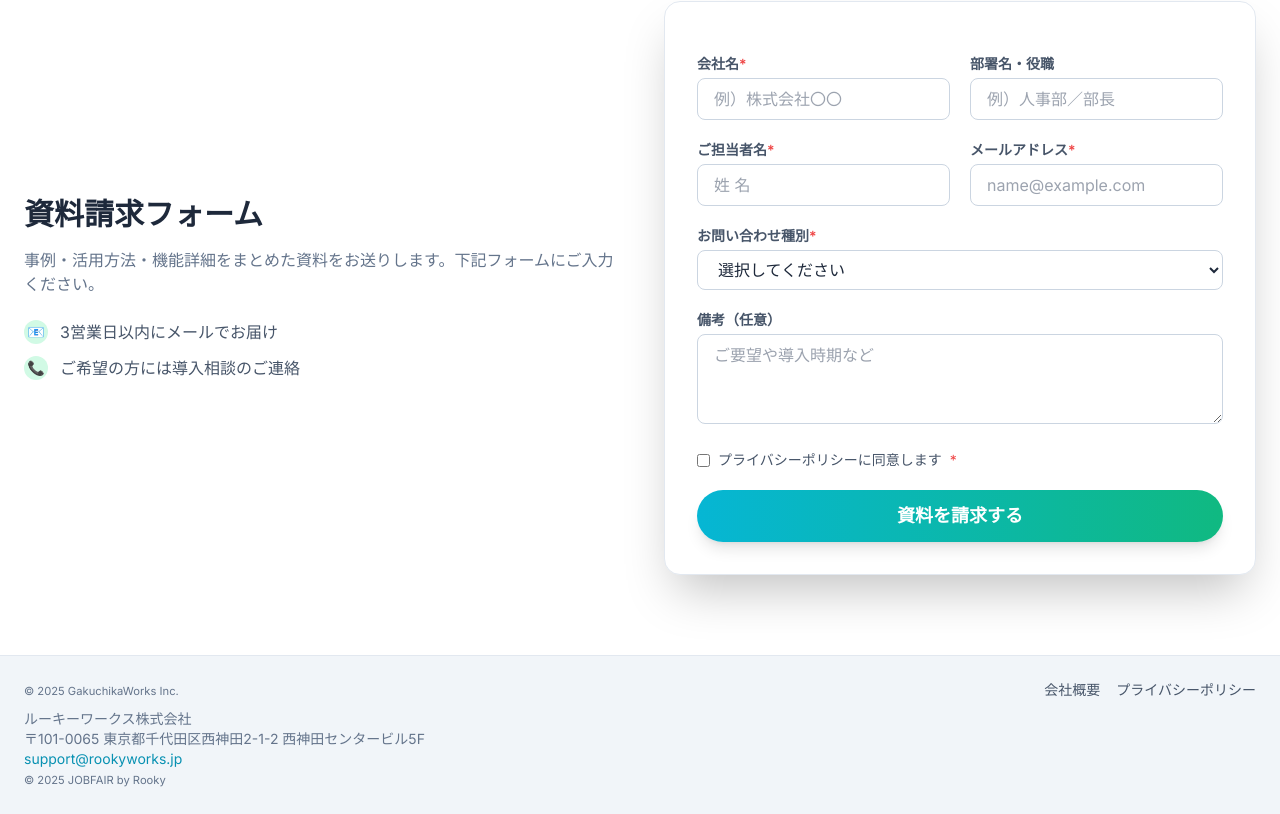
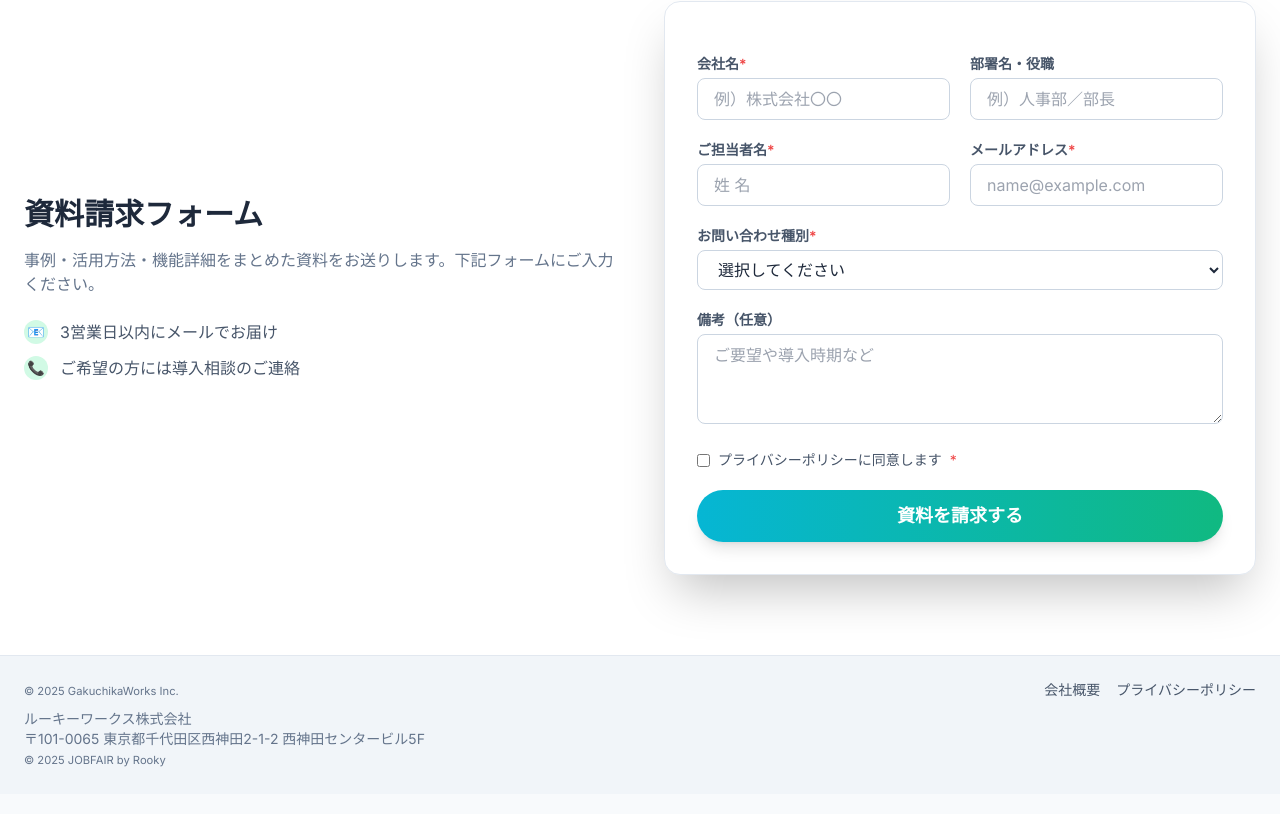
Before and after one commit to rookys-Movi/gakuchikawork_employer, a plain HTML site: page index.html in a window 1280 px wide. Shown: the part 6084-6898 px from the top of the page. Drawn offline with nearby package versions, Linux system fonts and the light colour scheme.

Commit message:
footer section

```diff
--- a/index.html
+++ b/index.html
@@ -460,7 +460,6 @@
                         <div>ルーキーワークス株式会社</div>
                         <div>〒101-0065 東京都千代田区西神田2-1-2 西神田センタービル5F</div>
                         <div>
-                            <a href="mailto:support@rookyworks.jp" class="footer-link text-cyan-600 hover:text-cyan-500 transition">support@rookyworks.jp</a><br>
                             <p class="text-slate-500"><small>&copy; 2025 JOBFAIR by Rooky</small></p>
                         </div>
                     </div>
```
